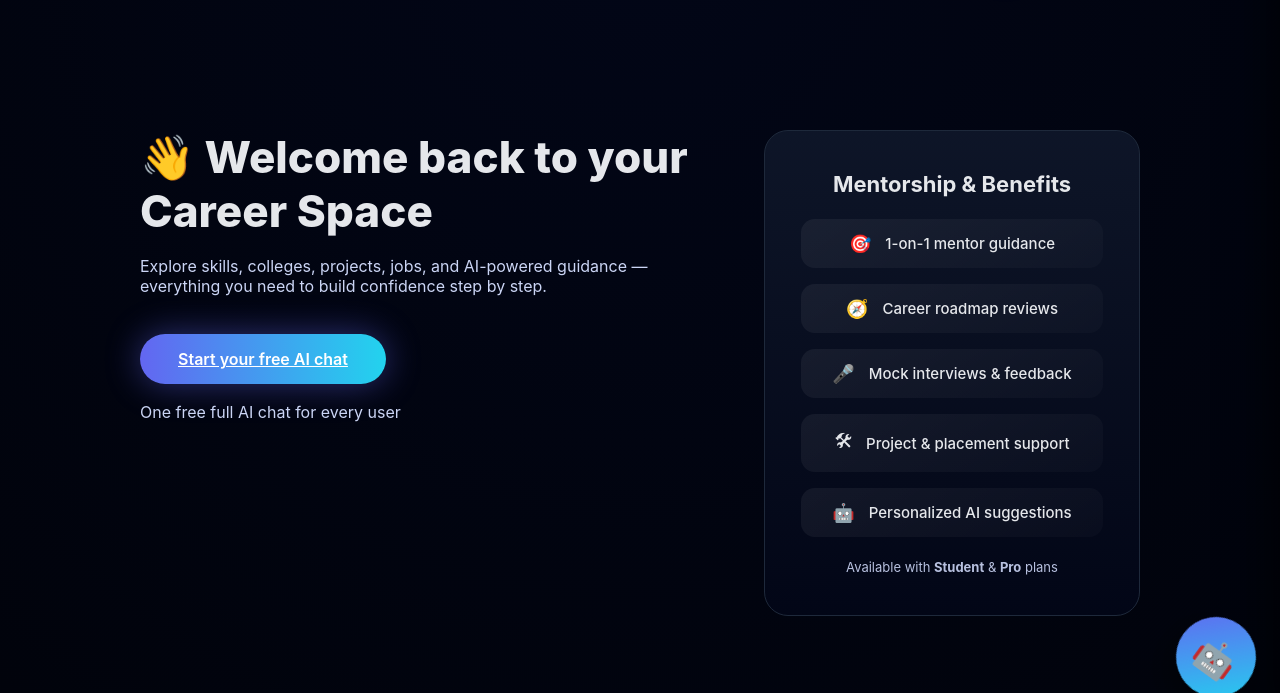
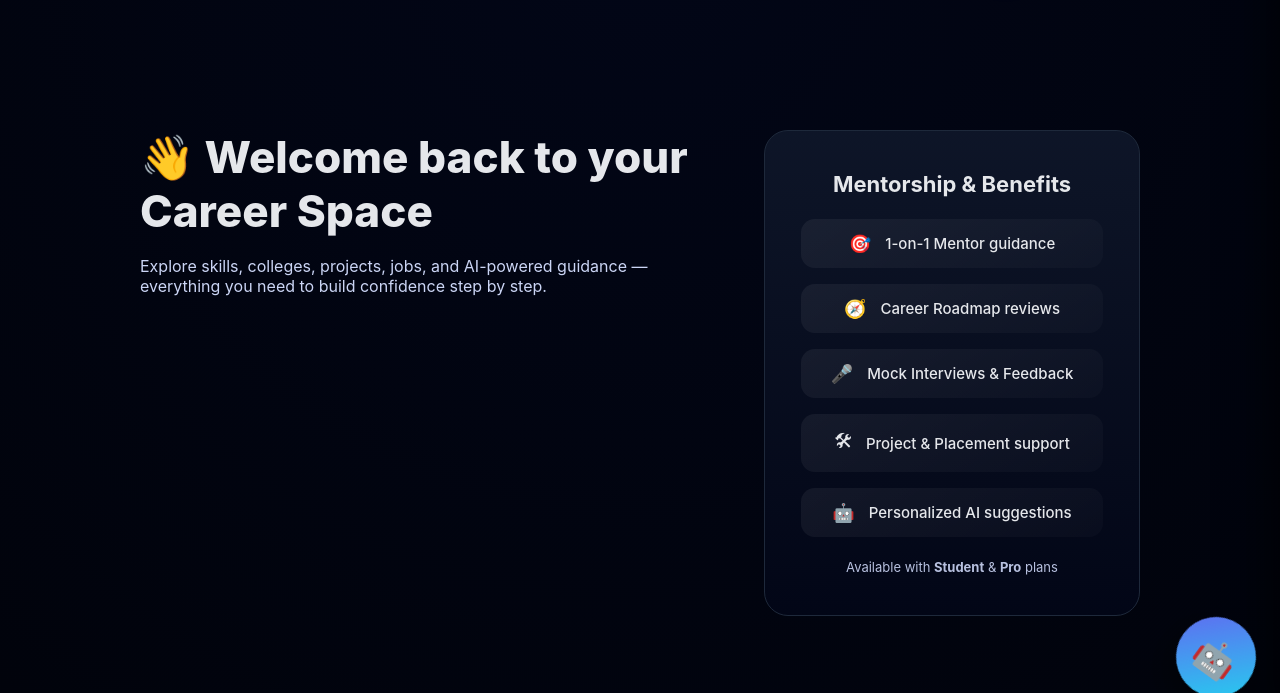
Before and after one commit to ssvprasad144/CareerInnTech, a Django app: page /dashboard/ in a window 1280 px wide. Shown: the part 79-772 px from the top of the page. Run offline with Django 5.2, Linux system fonts and the light colour scheme; the visitor is signed in with stand-in values (Sample User, id 1).

Commit message:
Update dashboard.html

```diff
--- a/careerinntech/templates/dashboard.html
+++ b/careerinntech/templates/dashboard.html
@@ -20,8 +20,6 @@
             everything you need to build confidence step by step.
         </p>
 
-        <a href="#" class="btn-primary">Start your free AI chat</a>
-        <p class="hero-note">One free full AI chat for every user</p>
     </div>
 
     <!-- 🔁 REPLACED CARD -->
@@ -31,22 +29,22 @@
     <div class="benefits-grid">
         <div class="benefit-item">
             <span class="benefit-icon">🎯</span>
-            <span>1-on-1 mentor guidance</span>
+            <span>1-on-1 Mentor guidance</span>
         </div>
 
         <div class="benefit-item">
             <span class="benefit-icon">🧭</span>
-            <span>Career roadmap reviews</span>
+            <span>Career Roadmap reviews</span>
         </div>
 
         <div class="benefit-item">
             <span class="benefit-icon">🎤</span>
-            <span>Mock interviews & feedback</span>
+            <span>Mock Interviews & Feedback</span>
         </div>
 
         <div class="benefit-item">
             <span class="benefit-icon">🛠</span>
-            <span>Project & placement support</span>
+            <span>Project & Placement support</span>
         </div>
 
         <div class="benefit-item">
```
